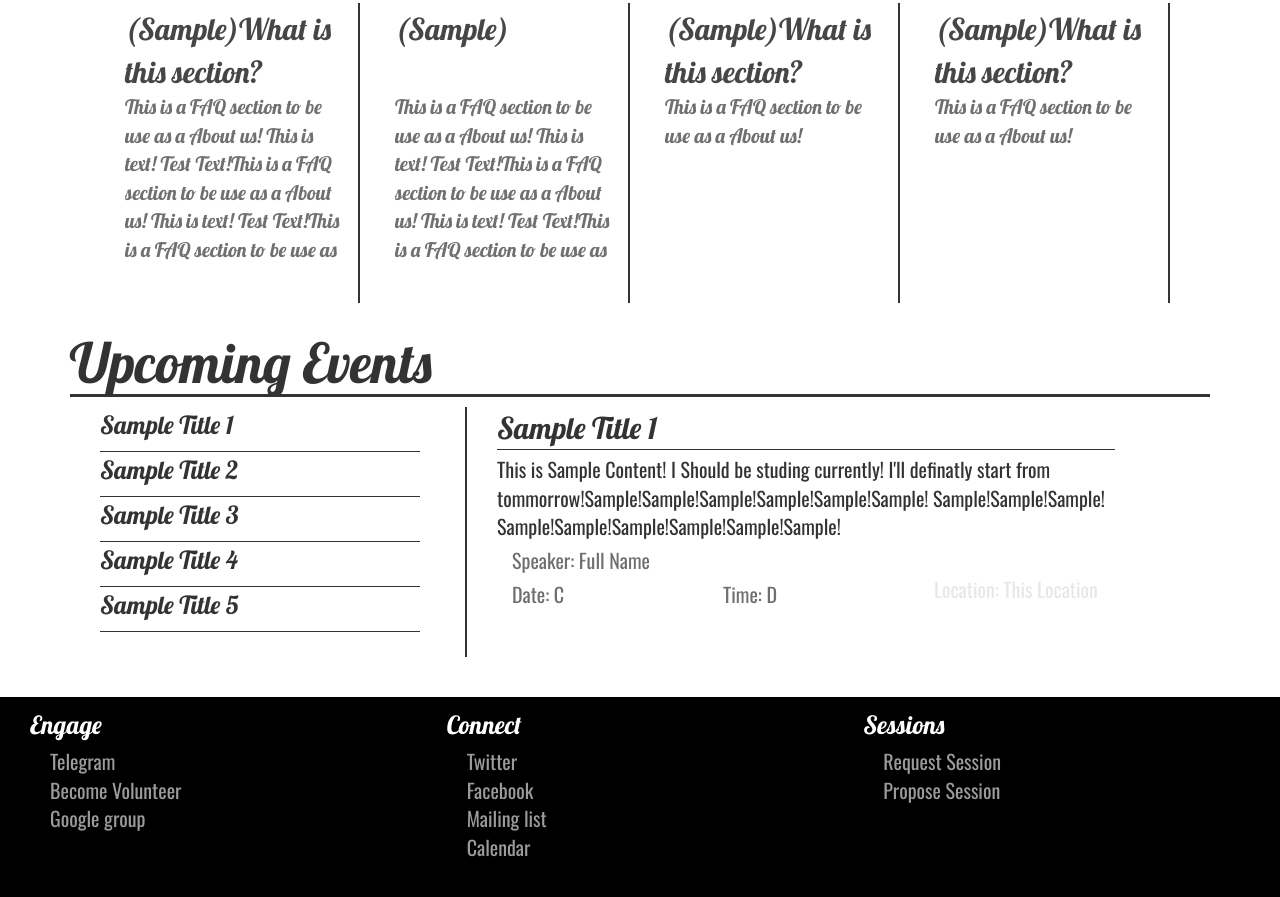
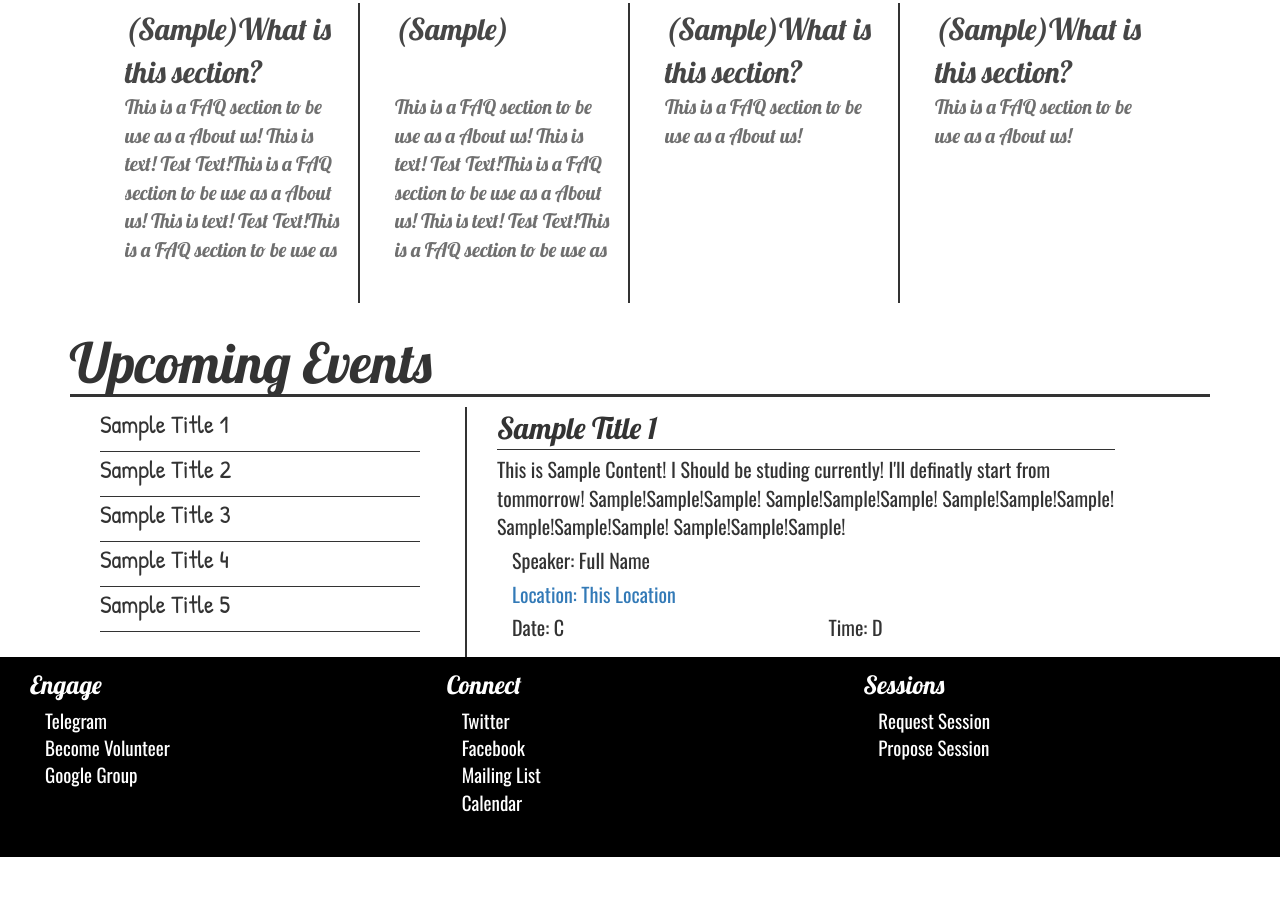
Before and after one commit to ATB00ker/InfiCON.github.io, a plain HTML site: page index.html in a window 1280 px wide. Shown: the part 346-1243 px from the top of the page. After the commit the page ends 1203 px from the top, so only its background shows below. Drawn offline with nearby package versions, Linux system fonts and the light colour scheme.

Commit message:
Bug fixes.

```diff
--- a/assets/css/main.css
+++ b/assets/css/main.css
@@ -10,29 +10,25 @@ body,html{
 	padding:0;
 	width:100%;
 }
-a:link {
-    color: #dddddd;
+a:link{
+	text-decoration: none;
+}
+footer a:link {
+    color: #fff;
 	margin-top: 5px;
 	margin-left: 15px;
-	font-family:'Oswald', sans-serif;
-	font-size: 20px;
-	opacity: 0.7;
 }
 /* visited link */
-a:visited {
-    color: #dddddd;
-	text-decoration: none;
+footer a:visited {
+    color: #fff;
 }
 /* mouse over link */
-a:hover {
-    color: #dddddd;
-	text-decoration: none;
+footer a:hover {
+    color: #fff;
 }
-ul {
-	margin-top:5px;
-	list-style-type: none;
+footer ul{
+	margin-top: 5px;
 	font-size: 19px;
-	margin-left: -35px;
 }
 .col-centered{
 	display:inline-block;
@@ -52,10 +48,12 @@ ul {
 .FAQBox{
 	width: 250px;
 	height: 300px;
+	margin: 10px;
+	text-align: center;
+}
+.FAQBoxBorder{
 	border-width: 0px 2px 0px 0px;
 	border-style:solid;
-	margin: 10px;
-	text-align: center;
 }
 .FAQquestion{
 	text-align: left;
@@ -89,7 +87,7 @@ ul {
 	position: relative;
 	left: 0px;
 	height: 45px;
-	font-family: 'Lobster', cursive;
+	font-family: 'Patrick Hand', cursive;
 	font-size: 25px;
 	border-bottom: 1px solid;
 }
@@ -108,7 +106,6 @@ ul {
 	margin-left: 15px;
 	font-family:'Oswald', sans-serif;
 	font-size: 20px;
-	opacity: 0.7;
 }
 #title{
 	margin-left: 15px;
@@ -126,15 +123,13 @@ ul {
 /**************************
 * Footer Section
 **************************/
-#pageFooter{
-	min-height: 200px;
-	margin-top: 40px;
-	background-color: black;
-
+footer{
+	background-color: #000;
+	height: 200px;
 }
-.contentFooter{
+#contentFooter{
+	font-family: 'Lobster', cursive;
 	margin-top: 10px;
 	color: #fff;
-	font-family: 'Lobster', cursive;
 	font-size: 25px;
 }
--- a/assets/js/data.js
+++ b/assets/js/data.js
@@ -24,8 +24,21 @@ FAQ[0] = {question:"(Sample)What is this section?", answer:"This is a FAQ sectio
 FAQ[1] = {question:"(Sample)", answer:"This is a FAQ section to be use as a About us! This is text! Test Text!This is a FAQ section to be use as a About us! This is text! Test Text!This is a FAQ section to be use as a About us! This is text! Test Text!"};
 FAQ[2] = {question:"(Sample)What is this section?", answer:"This is a FAQ section to be use as a About us!"};
 FAQ[3] = {question:"(Sample)What is this section?", answer:"This is a FAQ section to be use as a About us!"};
+/**Checking the boxes in Row to avoid making border line at the end of the last box of the row**/
+var boxInRow = Math.floor(($(window).width()/275)-1);
+var flag=0;
 for (var x in FAQ){
-	var html = '<div class="col-centered col-xs-4 FAQBox"><div class="FAQquestion">'+FAQ[x].question+'</div><div class="FAQanswer">'+FAQ[x].answer+'</div></div>';
+	if((FAQ.length)-1 == x){
+	var html = '<div class="col-centered col-xs-4 FAQBox">';
+	}
+	else if(flag == boxInRow){
+	var html = '<div class="col-centered col-xs-4 FAQBox">';
+	flag=-1;
+	}
+	else{
+	var html = '<div class="col-centered col-xs-4 FAQBox FAQBoxBorder">';}
+	flag++;
+	html += '<div class="FAQquestion">'+FAQ[x].question+'</div><div class="FAQanswer">'+FAQ[x].answer+'</div></div>';
 	FAQListContainer.append(html);
 }
 /**************************
@@ -41,7 +54,7 @@ for (var x in FAQ){
 		cta:"Enter Event eventLocation google map link Here",
 		description:"Enter Event Description Here"};
 **************************/
-events[0] = {title:"Sample Title 1", description:"This is Sample Content! I Should be studing currently! I'll definatly start from tommorrow!Sample!Sample!Sample!Sample!Sample!Sample! Sample!Sample!Sample! Sample!Sample!Sample!Sample!Sample!Sample!", eventLocation:"This Location", date:"C", time:"D", speaker:"Full Name", cta:"https://goo.gl/maps/g7jWu5ehByH2"};
+events[0] = {title:"Sample Title 1", description:"This is Sample Content! I Should be studing currently! I'll definatly start from tommorrow! Sample!Sample!Sample! Sample!Sample!Sample!  Sample!Sample!Sample! Sample!Sample!Sample! Sample!Sample!Sample!", eventLocation:"This Location", date:"C", time:"D", speaker:"Full Name", cta:"https://goo.gl/maps/g7jWu5ehByH2"};
 events[1] = {title:"Sample Title 2", description:"A", eventLocation:"B", date:"C", time:"D", speaker:"E", cta:"F"};
 events[2] = {title:"Sample Title 3", description:"A", eventLocation:"B", date:"C", time:"D", speaker:"E", cta:"F"};
 events[3] = {title:"Sample Title 4", description:"A", eventLocation:"B", date:"C", time:"D", speaker:"E", cta:"F"};
--- a/index.html
+++ b/index.html
@@ -23,7 +23,7 @@
     <link href="assets/css/bootstrap.min.css" rel="stylesheet">
 
     <!-- Google Fonts -->
-    <link href="https://fonts.googleapis.com/css?family=Oswald|Lobster" rel="stylesheet">
+    <link href="https://fonts.googleapis.com/css?family=Oswald|Lobster|Patrick+Hand" rel="stylesheet">
     <!-- Custom CSS -->
     <link href="assets/css/main.css" rel="stylesheet" />
     <!-- HTML5 Shim and Respond.js IE8 support of HTML5 elements and media queries -->
@@ -35,7 +35,7 @@
 
 </head>
 <body>
-	<div class="container">
+	<div class="container-fluid">
 		<div class="row text-center">
 			<div class="col-xs-12">
 				<div id="logo"><img src="assets/images/LOGO.png"></div>
@@ -59,51 +59,51 @@
 				<div class="col-sm-7" id="eventsDescriptionContainer">
 					<div id="title"></div>
 					<div id="description"></div>
-					<div class="col-sm-12">
+					<div class="col-sm-6">
 						<div id="speaker" class="commonDescriptionDesign"></div>
 					</div>
-					<div class="col-sm-4">
+					<div class="col-sm-6 commonDescriptionDesign">
+						<a id="cta" href="#"></a>
+					</div>
+					<div class="col-sm-6">
 						<div id="date" class="commonDescriptionDesign"></div>
 					</div>
-					<div class="col-sm-4">
+					<div class="col-sm-6">
 						<div id="time" class="commonDescriptionDesign"></div>
-					</div>
-					<div class="col-sm-4">
-						<a id="cta" href="#"></a>
 					</div>
 
 				</div>
 			</div>
 		</div>
 	</div>
-	<div id="pageFooter">
+<footer>
 	<div class="col-xs-12">
-			<div class="col-xs-4 contentFooter">
+		<div id="contentFooter" class="col-xs-4">
 			Engage
-				<ul>
+			<ul class="list-unstyled">
 			<li><a href="">Telegram</a></li>
 			<li><a href="">Become Volunteer</a></li>
-				<li><a href="">Google group</a></li>
+			<li><a href="">Google Group</a></li>
 			</ul>
 		</div>
-			<div class="col-xs-4 contentFooter">
+		<div id="contentFooter" class="col-xs-4">
 			Connect
-				<ul>
+			<ul class="list-unstyled">
 			<li><a href="">Twitter</a></li>
 			<li><a href="">Facebook</a></li>
-				<li><a href="">Mailing list</a></li>
+			<li><a href="">Mailing List</a></li>
 			<li><a href="">Calendar</a></li>
 			</ul>
 		</div>
-			<div class="col-xs-4 contentFooter">
+		<div id="contentFooter" class="col-xs-4">
 			Sessions
-				<ul>
+			<ul class="list-unstyled">
 			<li><a href="">Request Session</a></li>
 			<li><a href="">Propose Session</a></li>
 			</ul>
 		</div>
 	</div>
-	</div>
+</footer>
 	<!-- jQuery -->
 	<script src="https://code.jquery.com/jquery-3.2.1.min.js"></script>
 
```
Lines whose indentation alone changed are shown as unchanged.
